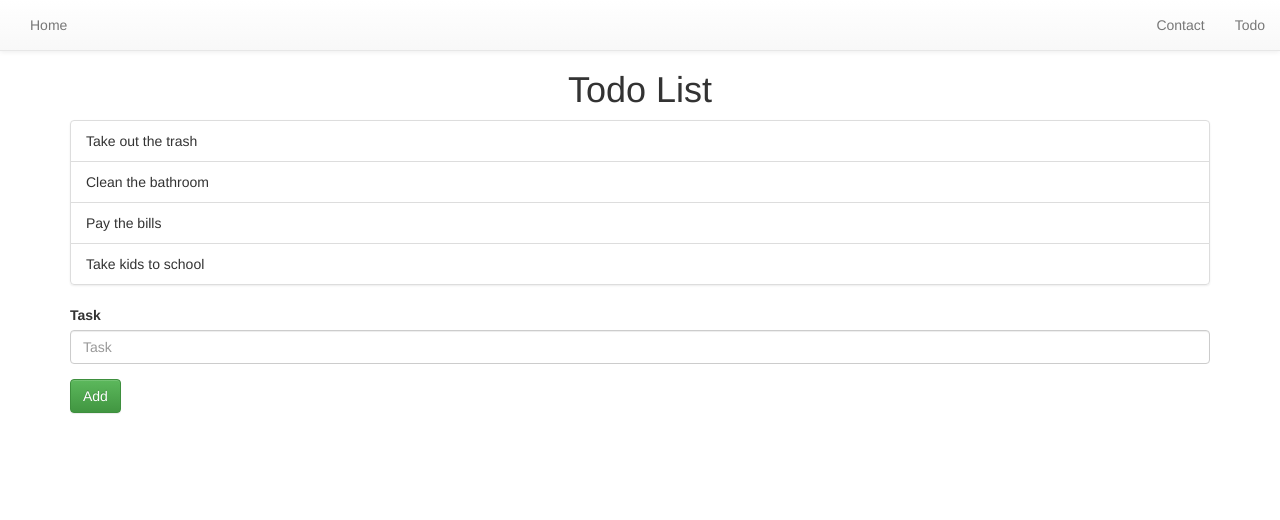
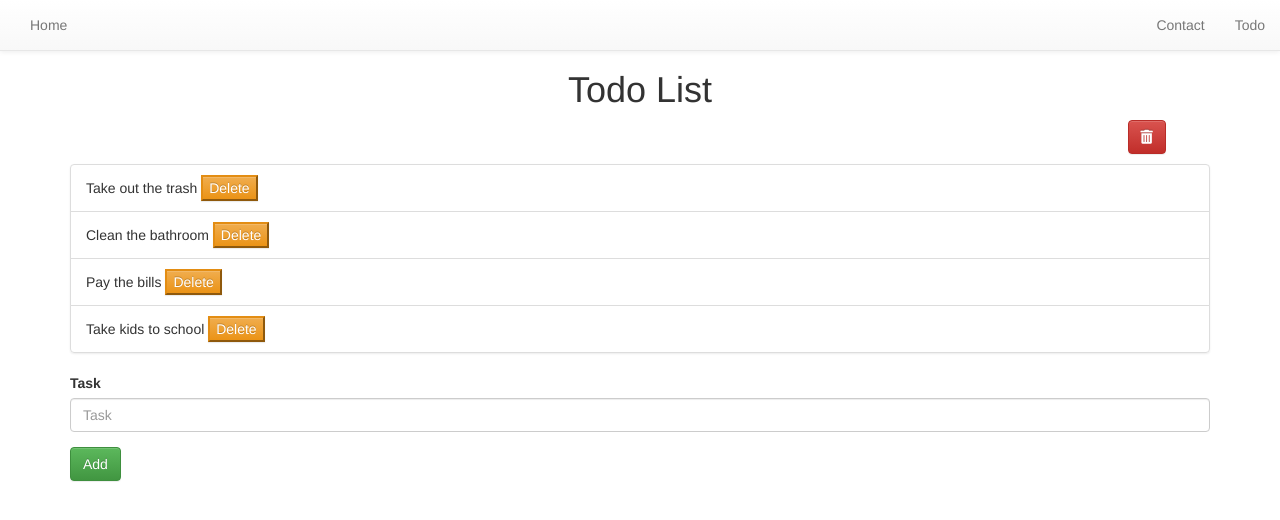
Before and after one commit to djay24/angular-test, an Angular app: page /todo in a window 1280 px wide. Shown: the top 520 px of the page. Built offline with nearby package versions, Linux system fonts and the light colour scheme.

Commit message:
end of night 4

```diff
--- a/src/app/todo/todo.component.css
+++ b/src/app/todo/todo.component.css
@@ -0,0 +1,4 @@
+.completed {
+    text-decoration: line-through;
+    background-color: lime;
+}
--- a/src/app/todo/todo.component.html
+++ b/src/app/todo/todo.component.html
@@ -2,10 +2,17 @@
   <div class="row">
     <h1 class="text-center">Todo List</h1>
   </div>
+  <div class="row" style="margin-bottom: 10px;">
+    <button class="btn btn-danger col-sm-offset-11" type="button" data-toggle="modal" data-target=#myModal>
+      <i class="fas fa-trash-alt"></i>
+    </button>
+  </div>
   <ul class="list-group">
-    <li class="list-group-item" *ngFor="let todo of todos">
-      {{todo.task}}
-    </li>
+    <ng-container *ngFor="let todo of todos">
+      <li class="list-group-item"  (click)="toggleTodo(todo)" *ngIf="!todo.trash" [ngClass]="{'completed' : todo.status}" >
+        {{todo.task}} <button class="btn-warning" (click)="moveToTrash(todo)">Delete</button>
+      </li>
+    </ng-container>
   </ul>
 
   <form action="POST" (ngSubmit)="addTodo()">
@@ -16,3 +23,23 @@
     <button class="btn btn-success">Add</button>
   </form>
 </div>
+
+<div class="modal fade" id="myModal" tabindex="-1" role="dialog" aria-labelledby="myModalLabel">
+  <div class="modal-dialog" role="document">
+    <div class="modal-content">
+      <div class="modal-header">
+        <button class="close" type="button" data-dismiss="modal" aria-label="Close">
+          <span aria-hidden="true">&times;</span>
+        </button>
+        <h4 class="modal-title" id="myModalLabel">Trash</h4>
+      </div>
+      <div class="modal-body">
+        <ul class="list-group">
+          <ng-container *ngFor="let todo of todos">
+            <li class="list-group-item" click="toggleTodo(todo)" *ngIf="todo.trash" [ngClass]="{'completed' : todo.status}">{{todo.task}} <button class="btn btn-success" >add</button></li>
+          </ng-container>
+        </ul>
+      </div>
+    </div>
+  </div>
+</div>
--- a/src/app/todo/todo.component.ts
+++ b/src/app/todo/todo.component.ts
@@ -22,6 +22,15 @@ export class TodoComponent implements OnInit {
     this.todos.push(this.newTask);
     this.newTask = new Todo();
   }
+
+  toggleTodo(item) {
+    item.status = !item.status;
+  };
+
+  moveToTrash(item) {
+    item.trash = !item.trash
+  };
+
   ngOnInit() {
   }
 
```
